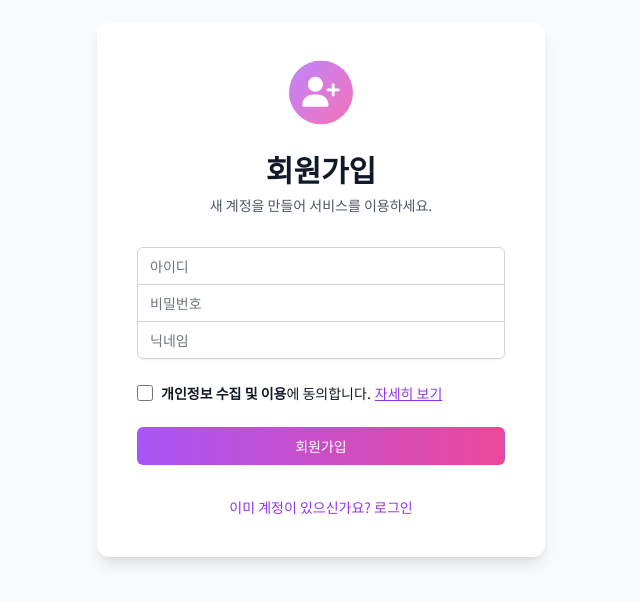
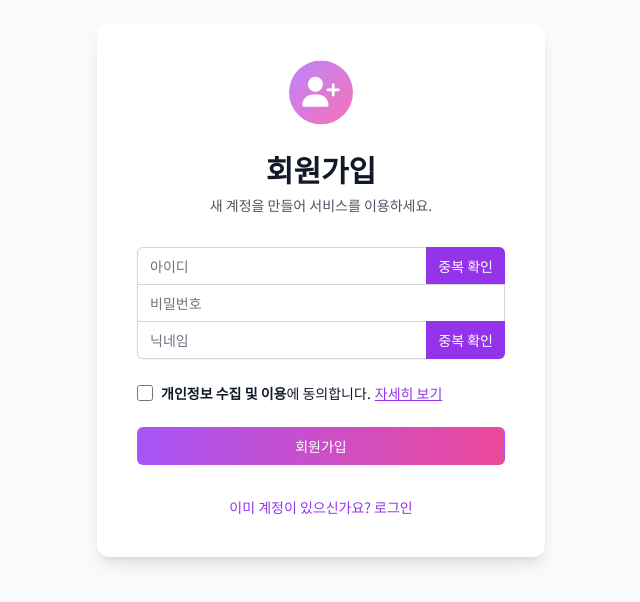
Before and after one commit to yuhyejin/bookitout, a React (Create React App) app in the folder bookitout-front/: page /register in a window 1280 px wide. Shown: the part 110-712 px from the top of the page, without its empty margins (319-959 px from the left). Built offline with nearby package versions, Linux system fonts and the light colour scheme; no server answers.

Commit message:
feat: 회원가입 닉네임, 아이디 중복확인 기능 프론트 구현 및 로그인가기 에러 수정(#32)

```diff
--- a/bookitout-front/src/pages/Register.tsx
+++ b/bookitout-front/src/pages/Register.tsx
@@ -12,10 +12,76 @@ const Register = () => {
   const [showPrivacyModal, setShowPrivacyModal] = useState(false);
   const navigate = useNavigate();
 
+  // 아이디 중복 확인 상태
+  const [isIdAvailable, setIsIdAvailable] = useState<boolean | null>(null);
+  const [idCheckMessage, setIdCheckMessage] = useState('');
+
+  // 닉네임 중복 확인 상태
+  const [isNicknameAvailable, setIsNicknameAvailable] = useState<boolean | null>(null);
+  const [nicknameCheckMessage, setNicknameCheckMessage] = useState('');
+
+  // 아이디 중복 확인 함수
+  const handleCheckId = async () => {
+    if (userId.trim() === '') {
+      setIdCheckMessage('아이디를 입력해주세요.');
+      setIsIdAvailable(false);
+      return;
+    }
+    try {
+      const response = await axiosInstance.get(`/api/v1/auth/check-id?userId=${userId}`);
+      if (response.status === 200) {
+        setIdCheckMessage('사용할 수 있는 아이디입니다.');
+        setIsIdAvailable(true);
+      }
+    } catch (error: any) {
+      if (error.response && error.response.status === 409) {
+        setIdCheckMessage('이미 존재하는 아이디입니다.');
+        setIsIdAvailable(false);
+      } else {
+        setIdCheckMessage('아이디 중복 확인 중 오류가 발생했습니다.');
+        setIsIdAvailable(false);
+        console.error('아이디 중복 확인 실패:', error.response ? error.response.data : error.message);
+      }
+    }
+  };
+
+  // 닉네임 중복 확인 함수
+  const handleCheckNickname = async () => {
+    if (nickname.trim() === '') {
+      setNicknameCheckMessage('닉네임을 입력해주세요.');
+      setIsNicknameAvailable(false);
+      return;
+    }
+    try {
+      const response = await axiosInstance.get(`/api/v1/auth/check-nickname?nickname=${nickname}`);
+      if (response.status === 200) {
+        setNicknameCheckMessage('사용할 수 있는 닉네임입니다.');
+        setIsNicknameAvailable(true);
+      }
+    } catch (error: any) {
+      if (error.response && error.response.status === 409) {
+        setNicknameCheckMessage('이미 존재하는 닉네임입니다.');
+        setIsNicknameAvailable(false);
+      } else {
+        setNicknameCheckMessage('닉네임 중복 확인 중 오류가 발생했습니다.');
+        setIsNicknameAvailable(false);
+        console.error('닉네임 중복 확인 실패:', error.response ? error.response.data : error.message);
+      }
+    }
+  };
+
   const handleRegister = async (e: React.FormEvent) => {
     e.preventDefault();
     if (!agreePersonalData) {
       alert('개인정보 수집 및 이용에 동의해야 합니다.');
+      return;
+    }
+    if (isIdAvailable === null || !isIdAvailable) {
+      alert('아이디 중복 확인을 해주세요.');
+      return;
+    }
+    if (isNicknameAvailable === null || !isNicknameAvailable) {
+      alert('닉네임 중복 확인을 해주세요.');
       return;
     }
 
@@ -52,19 +118,35 @@ const Register = () => {
         </div>
         <form className="mt-8 space-y-6" onSubmit={handleRegister}>
           <div className="rounded-md shadow-sm -space-y-px">
-            <div>
+            <div className="relative flex items-center">
               <label htmlFor="user-id" className="sr-only">아이디</label>
               <input
                 id="user-id"
                 name="userId"
                 type="text"
                 required
-                className="appearance-none rounded-none relative block w-full px-3 py-2 border border-gray-300 placeholder-gray-500 text-gray-900 rounded-t-md focus:outline-none focus:ring-purple-500 focus:border-purple-500 focus:z-10 sm:text-sm"
+                className="appearance-none rounded-none relative block w-full px-3 py-2 border border-gray-300 placeholder-gray-500 text-gray-900 rounded-t-md focus:outline-none focus:ring-purple-500 focus:border-purple-500 focus:z-10 sm:text-sm pr-20"
                 placeholder="아이디"
                 value={userId}
-                onChange={(e) => setUserId(e.target.value)}
+                onChange={(e) => {
+                  setUserId(e.target.value);
+                  setIsIdAvailable(null);
+                  setIdCheckMessage('');
+                }}
               />
+              <button
+                type="button"
+                onClick={handleCheckId}
+                className="absolute inset-y-0 right-0 flex items-center px-3 text-sm font-medium text-white bg-purple-600 hover:bg-purple-700 rounded-tr-md"
+              >
+                중복 확인
+              </button>
             </div>
+            {idCheckMessage && (
+              <p className={`mt-2 text-sm ${isIdAvailable ? 'text-green-600' : 'text-red-600'}`}>
+                {idCheckMessage}
+              </p>
+            )}
             <div>
               <label htmlFor="password" className="sr-only">비밀번호</label>
               <input
@@ -78,19 +160,35 @@ const Register = () => {
                 onChange={(e) => setPassword(e.target.value)}
               />
             </div>
-            <div>
+            <div className="relative flex items-center">
               <label htmlFor="nickname" className="sr-only">닉네임</label>
               <input
                 id="nickname"
                 name="nickname"
                 type="text"
                 required
-                className="appearance-none rounded-none relative block w-full px-3 py-2 border border-gray-300 placeholder-gray-500 text-gray-900 rounded-b-md focus:outline-none focus:ring-purple-500 focus:border-purple-500 focus:z-10 sm:text-sm"
+                className="appearance-none rounded-none relative block w-full px-3 py-2 border border-gray-300 placeholder-gray-500 text-gray-900 rounded-b-md focus:outline-none focus:ring-purple-500 focus:border-purple-500 focus:z-10 sm:text-sm pr-20"
                 placeholder="닉네임"
                 value={nickname}
-                onChange={(e) => setNickname(e.target.value)}
+                onChange={(e) => {
+                  setNickname(e.target.value);
+                  setIsNicknameAvailable(null);
+                  setNicknameCheckMessage('');
+                }}
               />
+              <button
+                type="button"
+                onClick={handleCheckNickname}
+                className="absolute inset-y-0 right-0 flex items-center px-3 text-sm font-medium text-white bg-purple-600 hover:bg-purple-700 rounded-br-md"
+              >
+                중복 확인
+              </button>
             </div>
+            {nicknameCheckMessage && (
+              <p className={`mt-2 text-sm ${isNicknameAvailable ? 'text-green-600' : 'text-red-600'}`}>
+                {nicknameCheckMessage}
+              </p>
+            )}
           </div>
 
           <div className="flex items-center">
@@ -125,7 +223,7 @@ const Register = () => {
           </div>
         </form>
         <div className="text-center text-sm text-gray-600 mt-4">
-          <Link to="/login" className="text-purple-600 hover:text-purple-800">
+          <Link to="/" className="text-purple-600 hover:text-purple-800">
             이미 계정이 있으신가요? 로그인
           </Link>
         </div>
```
